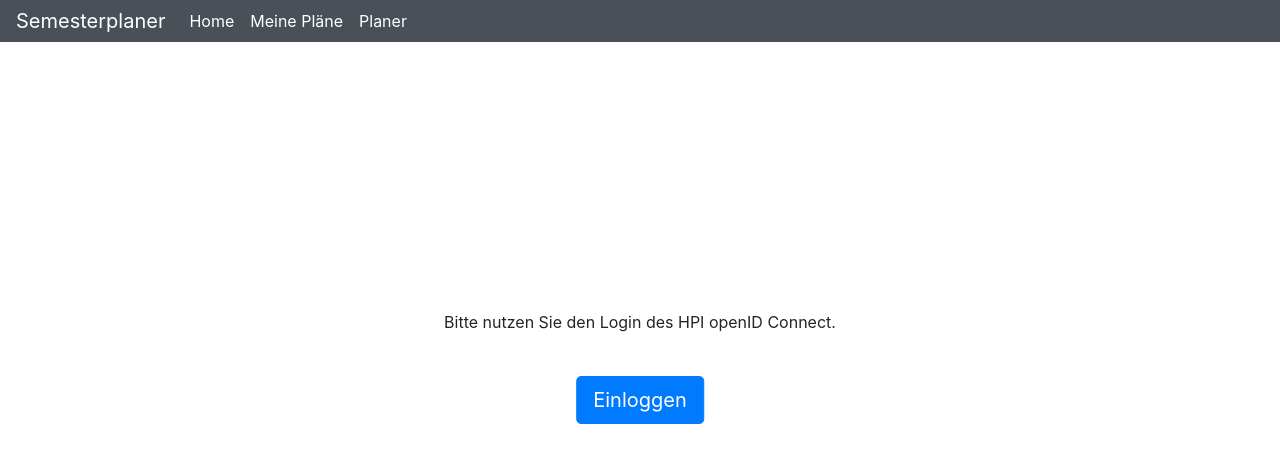
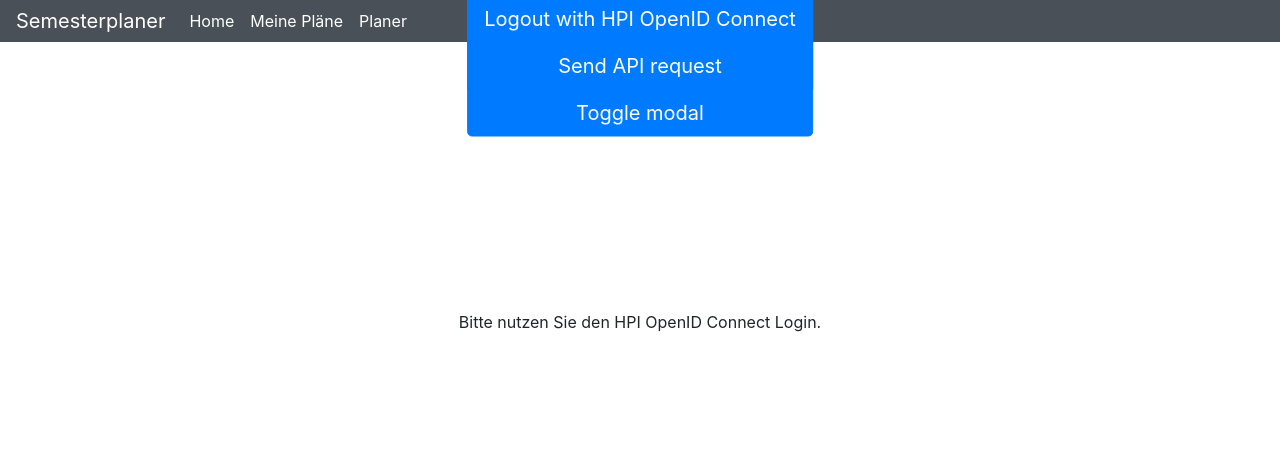
Before and after one commit to semesterplanner/sep-frontend, a React (Create React App) app: page / in a window 1280 px wide. Shown: the top 462 px of the page. Built offline with nearby package versions, Linux system fonts and the light colour scheme.

Commit message:
merged logins, but position must be fixed

```diff
--- a/src/components/Pages/Login/Login.css
+++ b/src/components/Login/Login.css
@@ -1,9 +1,10 @@
-.btn {
-    position: fixed;
-    top: 50%;
+.btn-group-vertical {
     left: 50%;
-    /* bring your own prefixes */
     transform: translate(-50%, -50%);
+}
+
+.btn-group {
+	top: 50%;
 }
 
 .textfield {
--- a/src/components/Login/Login.js
+++ b/src/components/Login/Login.js
@@ -1,11 +1,14 @@
 import React, { useState } from 'react';
 import instance from '../../axiosConfig';
-import { Button, Container, Modal,
+import { Button } from 'react-bootstrap';
+import './Login.css';
+
+import { Modal,
   ModalBody, ModalFooter, ModalHeader } from 'reactstrap';
 import ButtonGroup from 'react-bootstrap/ButtonGroup';
 import Cookies from 'js-cookie';
 
-const Login = () => {
+export const Login = () => {
   const handleOIDCLogin = () => {
     instance.get('/oidc/authenticate/')
         .then((response) => {
@@ -45,18 +48,21 @@ const Login = () => {
 
 
   return (
-    <Container>
-      <ButtonGroup vertical={true} >
-        <Button onClick={handleOIDCLogin}>
+    <>
+      <text class="textfield">
+        Bitte nutzen Sie den HPI OpenID Connect Login.
+      </text>
+      <ButtonGroup class="buttonGroup" vertical={true} >
+        <Button variant="primary" size="lg" onClick={handleOIDCLogin}>
           Login with HPI OpenID Connect
         </Button>
-        <Button onClick={handleOIDCLogout}>
+        <Button variant="primary" size="lg" onClick={handleOIDCLogout}>
           Logout with HPI OpenID Connect
         </Button>
-        <Button onClick={sendAPIRequest} variant={'dark'}>
+        <Button variant="primary" size="lg" onClick={sendAPIRequest}>
           Send API request
         </Button>
-        <Button onClick={toggle}>
+        <Button variant="primary" size="lg" onClick={toggle}>
           Toggle modal
         </Button>
       </ButtonGroup>
@@ -66,12 +72,10 @@ const Login = () => {
           content here
         </ModalBody>
         <ModalFooter>
-          <Button color="primary" onClick={toggle}>Do Something</Button>{' '}
-          <Button color="secondary" onClick={toggle}>Cancel</Button>
+          <Button variant="primary" size="lg" onClick={toggle}>Do Something</Button>{' '}
+          <Button variant="secondary" size="lg" onClick={toggle}>Cancel</Button>
         </ModalFooter>
       </Modal>
-    </Container>
+    </>
   );
 };
-
-export default Login;
--- a/src/components/Login/LoginCallback.js
+++ b/src/components/Login/LoginCallback.js
@@ -4,7 +4,7 @@ import { API_BASE_URL, LOGIN_ERROR_REDIRECT, LOGIN_REDIRECT }
   from '../../constants';
 import Cookies from 'js-cookie';
 
-const LoginCallback = () => {
+export const LoginCallback = () => {
   useEffect(() => {
     const urlParams = new URLSearchParams(window.location.search);
     const qParams = [
@@ -27,5 +27,3 @@ const LoginCallback = () => {
 
   return <p>Logging you in ...</p>;
 };
-
-export default LoginCallback;
--- a/src/components/Pages/Home.js
+++ b/src/components/Pages/Home.js
@@ -1,8 +1,8 @@
 import React from 'react';
-import { LoginPage } from './Login/Login.js';
+import { Login } from '../Login/Login';
 
 export const Home = () => {
   return (
-    <LoginPage/>
+    <Login/>
   );
 };
--- a/src/components/Pages/Login/Login.js
+++ /dev/null
@@ -1,17 +0,0 @@
-import React from 'react';
-import { Button } from 'react-bootstrap';
-import './Login.css';
-
-
-export const LoginPage = () => {
-  return (
-    <>
-      <text className="textfield">
-            Bitte nutzen Sie den Login des HPI openID Connect.
-      </text>
-      <Button variant="primary" size="lg" href="https://test.de">
-            Einloggen
-      </Button>
-    </>
-  );
-};
--- a/src/index.js
+++ b/src/index.js
@@ -2,7 +2,7 @@ import React from 'react';
 import ReactDOM from 'react-dom';
 import { BrowserRouter } from 'react-router-dom';
 import './index.css';
-import App from './components/App';
+import { App } from './components/App';
 import 'bootstrap/dist/css/bootstrap.min.css';
 
 ReactDOM.render((
```
Also changed, not shown: src/components/App.js (+3 -7 lines), 1 other file (tests, documents, lock files or other folders).
